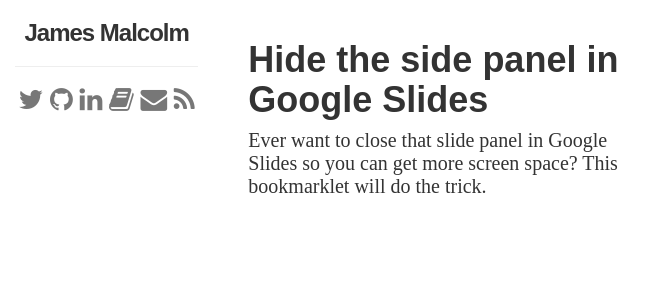
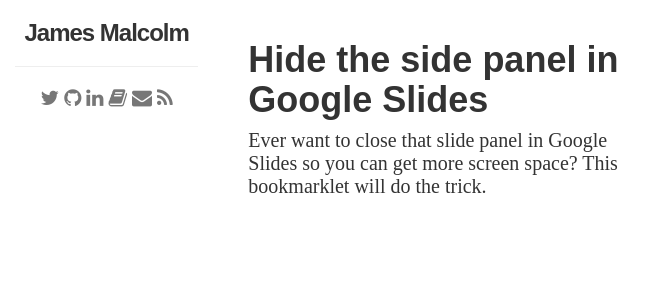
Before and after one commit to jgmalcolm/jgmalcolm.github.io, a Jekyll site: the page built from index.html, in a window 1280 px wide. Shown: the top 300 px of the page, without its empty margins (0-665 px from the left). Built offline with Jekyll 4.4.1, drawn with Linux system fonts in a browser that asks for light colours; nearby versions of some CDN libraries.

Commit message:
smaller icons

```diff
--- a/_includes/sidebar.html
+++ b/_includes/sidebar.html
@@ -3,7 +3,7 @@
 
 <hr class="small" />
 
-<div id="social" class="fa fa-lg">
+<div id="social" class="fa">
   <a href="https://twitter.com/jgmalcolm" title="Twitter"><i class="fa fa-twitter"></i></a>
   <a href="https://github.com/jgmalcolm" title="GitHub"><i class="fa fa-github"></i></a>
   <a href="http://linkedin.com/in/jgmalcolm" title="LinkedIn"><i class="fa fa-linkedin"></i></a>
```
